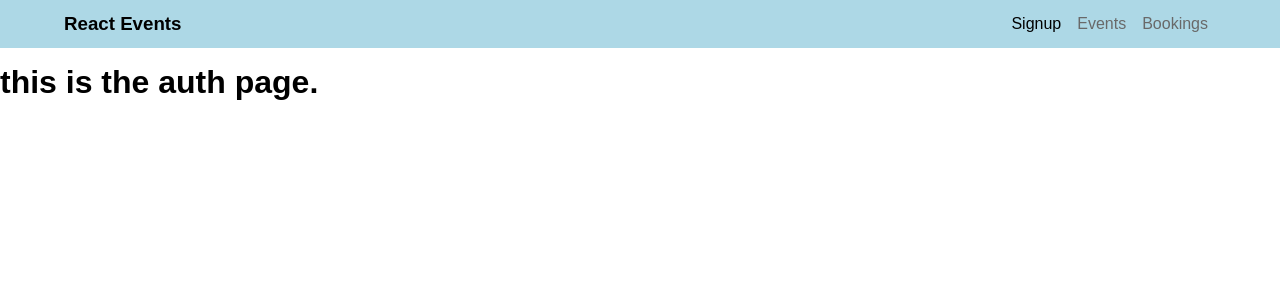
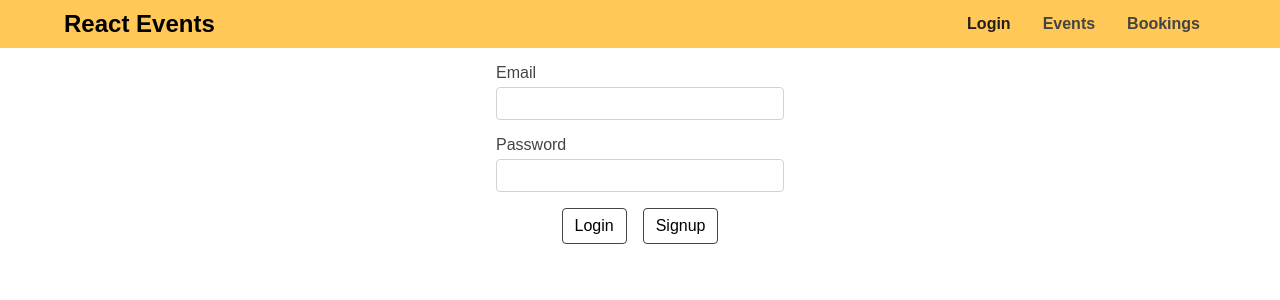
Before and after one commit to saini-g/react-events, a React (Create React App) app: page /auth in a window 1280 px wide. Shown: the top 300 px of the page. Built offline with nearby package versions, Linux system fonts and the light colour scheme.

Commit message:
added user signup

```diff
--- a/src/App.css
+++ b/src/App.css
@@ -1,3 +1,4 @@
 .main-container {
     margin-top: 4rem;
+    padding: 0 5%;
 }
--- /dev/null
+++ b/src/cmp/auth.css
@@ -0,0 +1,32 @@
+form {
+    display: flex;
+    flex-direction: column;
+    align-items: center;
+}
+.form-element {
+    margin-bottom: 1rem;
+    display: flex;
+    flex-direction: column;
+    width: 25%;
+    color: #444444;
+}
+.form-element input {
+    border: 1px solid lightgray;
+    border-radius: 4px;
+    padding: 0.5rem;
+    margin-top: 5px;
+}
+.form-footer button {
+    padding: 0.5rem 0.75rem;
+    margin: 0 0.5rem;
+    background-color: transparent;
+    border: 1px solid #444444;
+    border-radius: 4px;
+    cursor: pointer;
+    font-size: 1em;
+    transition: all 0.2s ease-in-out;
+}
+.form-footer button:hover {
+    background-color: #444444;
+    color: #FFC857;
+}
--- a/src/cmp/auth.js
+++ b/src/cmp/auth.js
@@ -1,8 +1,72 @@
 import React, { Component } from 'react';
 
+import './auth.css';
+
 class AuthCmp extends Component {
+
+    constructor(props) {
+        super(props);
+        this.emailElm = React.createRef();
+        this.passwordElm = React.createRef();
+    }
+
+    submitHandler = event => {
+        event.preventDefault();
+        const email = this.emailElm.current.value;
+        const password = this.passwordElm.current.value;
+
+        if (email.trim().length === 0 || password.trim().length === 0) {
+            return;
+        }
+        const reqBody = {
+            query: `
+                mutation {
+                    createUser(userInput: {
+                        email: "${email}",
+                        password: "${password}"
+                    }) {
+                        _id
+                        email
+                    }
+                }
+            `
+        };
+
+        fetch('http://localhost:8000/graphql', {
+            method: 'POST',
+            headers: {
+                'Content-Type': 'application/json'
+            },
+            body: JSON.stringify(reqBody)
+        })
+        .then(res => {
+
+            if (res.status !== 200 && res.status !== 201) {
+                throw new Error('auth failed!');
+            }
+            return res.json();
+        })
+        .then(data => {
+            console.log(data);
+        })
+        .catch(err => console.log(err));
+    }
+
     render() {
-        return <h1>this is the auth page.</h1>
+        return <form onSubmit={this.submitHandler}>
+            <div className="form-element">
+                <label htmlFor="email">Email</label>
+                <input type="email" id="email" ref={this.emailElm} />
+            </div>
+            <div className="form-element">
+                <label htmlFor="password">Password</label>
+                <input type="password" id="password" ref={this.passwordElm} />
+            </div>
+            <div className="form-footer">
+                <button type="button">Login</button>
+                <button type="submit">Signup</button>
+            </div>
+        </form>
     }
 }
 
--- a/src/cmp/nav/MainNav.css
+++ b/src/cmp/nav/MainNav.css
@@ -5,13 +5,14 @@
     right: 0;
     height: 3rem;
     padding: 0 4rem;
-    background-color: lightblue;
+    background-color: #FFC857;
     display: flex;
     align-items: center;
     justify-content: space-between;
 }
 .nav-logo h3 {
     margin: 0;
+    color: #2F323A;
 }
 .navbar ul {
     display: flex;
@@ -20,12 +21,13 @@
     padding: 0;
 }
 .navbar li {
-    margin: 0 0.5rem;
+    padding: 0 1rem;
 }
 .navbar a {
     text-decoration: none;
-    color: dimgray;
+    color: #444444;
+    font-weight: 600;
 }
 .navbar a.active {
-    color: black;
+    color: #221E22;
 }
--- a/src/cmp/nav/MainNav.js
+++ b/src/cmp/nav/MainNav.js
@@ -6,11 +6,11 @@ import './MainNav.css';
 const MainNav = props => (
     <header className="nav-header">
         <div className="nav-logo">
-            <h3>React Events</h3>
+            <h2>React Events</h2>
         </div>
         <nav className="navbar">
             <ul>
-                <li><NavLink to="/auth">Signup</NavLink></li>
+                <li><NavLink to="/auth">Login</NavLink></li>
                 <li><NavLink to="/events">Events</NavLink></li>
                 <li><NavLink to="/bookings">Bookings</NavLink></li>
             </ul>
```
Also changed, not shown: 1 other file (tests, documents, lock files or other folders).
